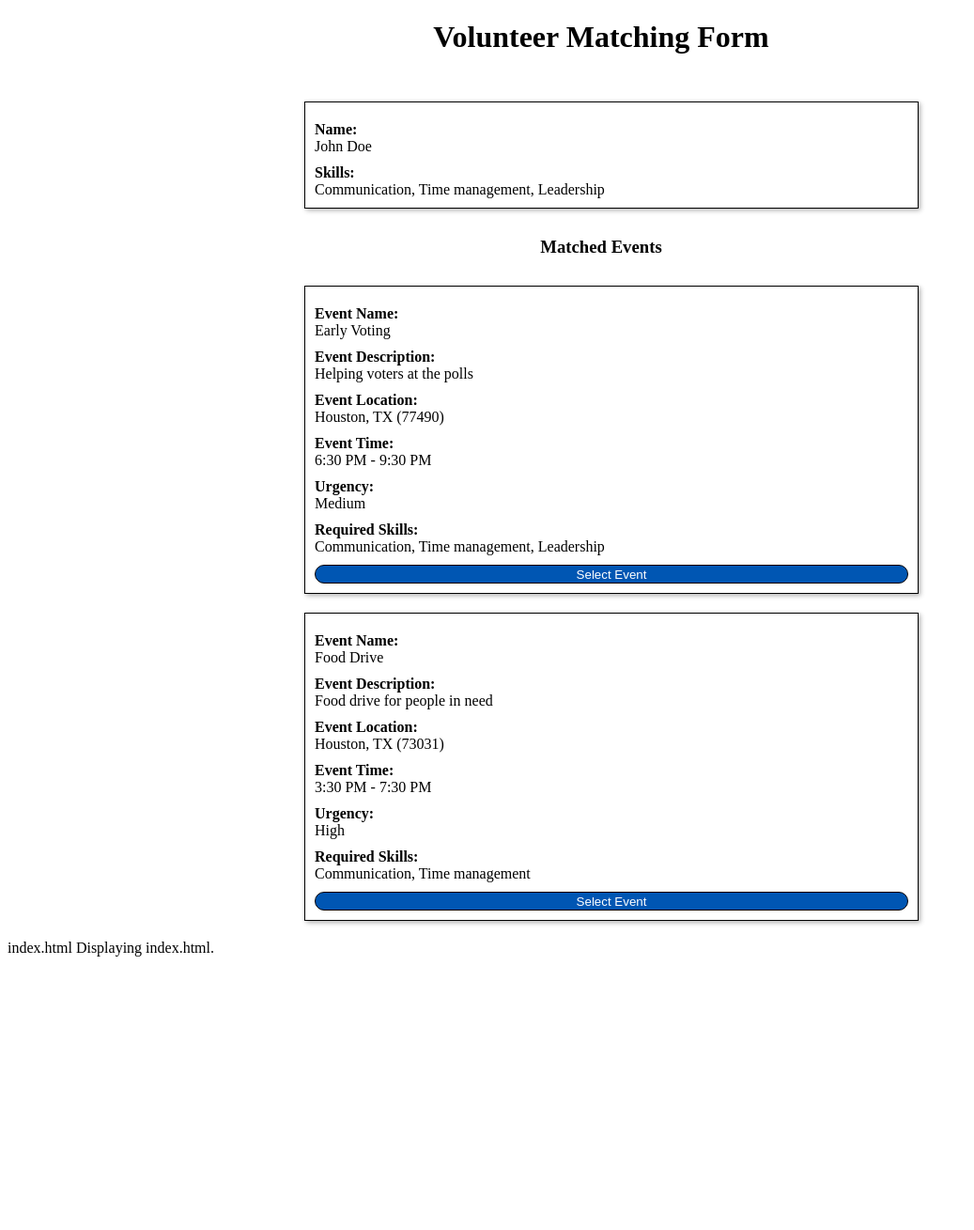
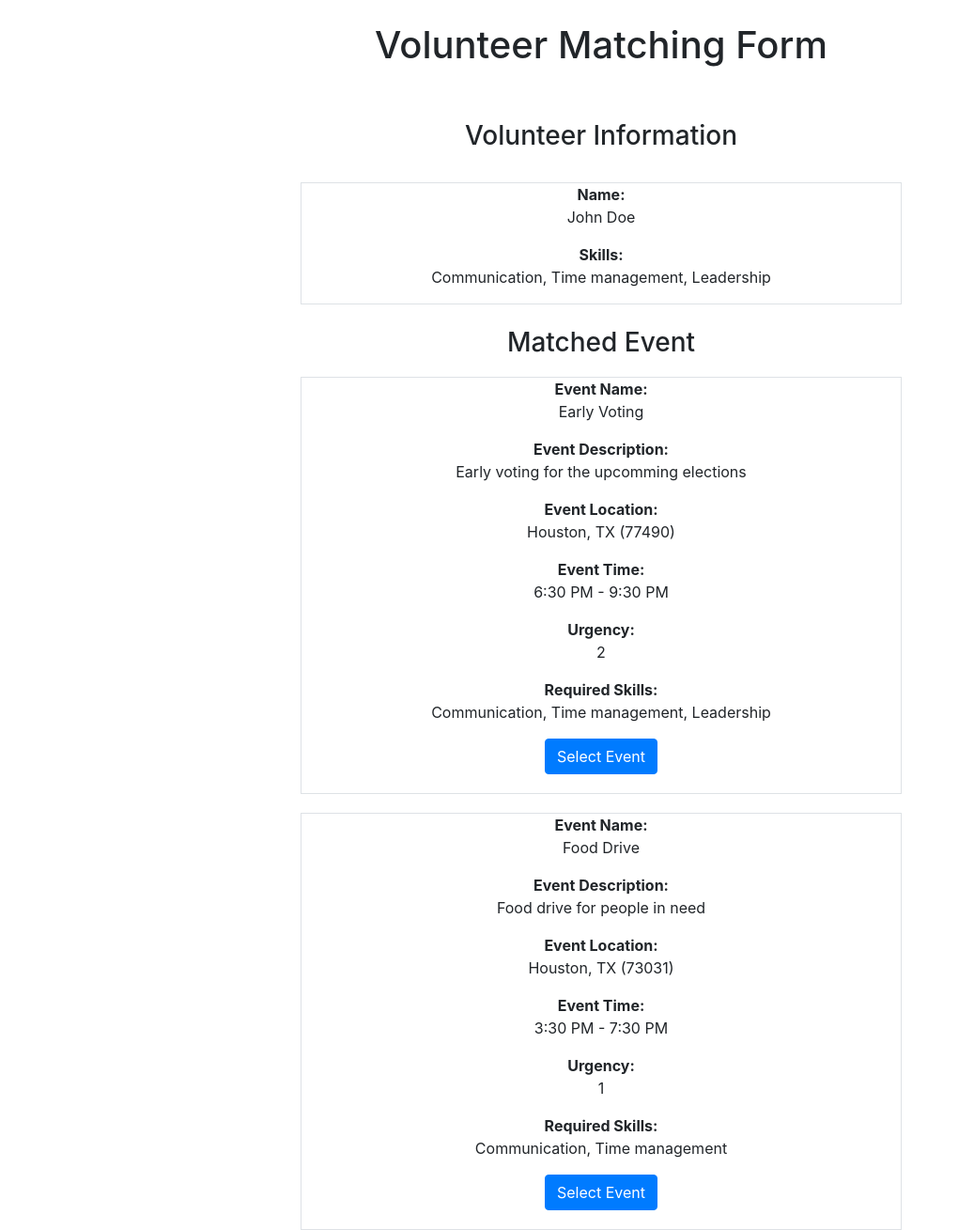
Before and after one commit to joeljoe222/Volunteer_Wizard, a Flask app: a page that uses app.py in a window 1280 px wide. Shown: the whole page at 94% size, without its empty margins (0-1037 px from the left). Before the commit the page ends 1018 px from the top, so only its background shows below. Run offline with Flask 3, Linux system fonts and the light colour scheme.

Commit message:
Changed current to bootstrap and updated app file with new file names. Deleted old html and css files

```diff
--- a/app.py
+++ b/app.py
@@ -62,14 +62,14 @@ def notificationManager():
 
 @app.route("/Volunteer matching form")
 def volunteerMatching():
-    return render_template("volunteer.html")
+    return render_template("volunteerMatching.html")
 
 @app.route("/Admin volunteer matching form")
 def adminMatching():
-    return render_template("admin.html")
+    return render_template("adminMatching.html")
 
 @app.route("/Volunteer history")
-def adminMatching():
+def volunteerHistory():
     return render_template("history.html")
 
 if __name__ == '__main__': app.run(host='0.0.0.0', debug=True) # starts server
--- a/matching-form/style.css
+++ /dev/null
@@ -1,57 +0,0 @@
-#main{
-    margin-bottom: 50px;
-    text-align: center;
-}
-body{
-    background-color:white
-}
-#name{
-    font-weight: bold;
-}
-hr{
-    border: 1px solid black;
-}
-.info-box {
-    border: 1px solid #000;
-    padding: 10px;
-    width: 50%;
-    margin: 20px;
-    box-shadow: 2px 2px 5px rgba(0,0,0,0.3);
-    margin-left: 25%;
-}
-.info-item {
-    display: grid;
-    text-align: left;
-    margin-top: 10px;
-}
-.info-item {
-    margin-right: 10px;
-}
-.view-button{
-    margin-top: 10px;
-    border: 1px solid black;
-    border-radius: 10px;
-    width: auto;
-    background-color: #0056b3;
-    color: white;
-    height: 20px;
-    text-decoration: none;
-    text-align: center;
-}
-#second-title{
-    text-align: center;
-    margin: 30px;
-}
-.event-box {
-    border: 1px solid #000;
-    padding: 10px;
-    width: 50%;
-    margin: 20px;
-    box-shadow: 2px 2px 5px rgba(0,0,0,0.3);
-    margin-left: 25%;
-}
-.event-info {
-    display: grid;
-    text-align: left;
-    margin-top: 10px;
-}
--- a/templates/volunteer.html
+++ /dev/null
@@ -1,89 +0,0 @@
-<!DOCTYPE html>
-<html lang="en">
-<head>
-    <meta charset="UTF-8">
-    <meta name="viewport" content="width=device-width, initial-scale=1.0">
-    <title>Maching Form</title>
-    <link rel="stylesheet" href="./style.css" />
-</head>
-<body>
-    <div id="main">
-    <h1>Volunteer Matching Form</h1>
-    </div>
-
-    <div class="info-box">
-        <div class="info-item">
-            <b>Name:</b>
-            <span>John Doe</span>
-        </div>
-        <div class="info-item">
-            <b>Skills:</b>
-            <span id="skill-info">Communication, Time management, Leadership</span>
-        </div>
-    </div>
-
-    <div id="second-title">
-        <h3>Matched Events</h3>
-    </div>
-    <div class="event-box">
-        <div class="event-info">
-            <b>Event Name:</b>
-            <span>Early Voting</span>
-        </div>
-        <div class="event-info">
-            <b>Event Description:</b>
-            <span>Helping voters at the polls</span>
-        </div>
-        <div class="event-info">
-            <b>Event Location:</b>
-            <span id="skill-info">Houston, TX (77490)</span>
-        </div>
-        <div class="event-info">
-            <b>Event Time:</b>
-            <span id="skill-info">6:30 PM - 9:30 PM</span>
-        </div>
-        <div class="event-info">
-            <b>Urgency:</b>
-            <span id="skill-info">Medium</span>
-        </div>
-        <div class="event-info">
-            <b>Required Skills:</b>
-            <span id="skill-info">Communication, Time management, Leadership</span>
-            <button class="view-button">Select Event</button>
-        </div>
-    </div>
-</div>
-<div class="event-box">
-    <div class="event-info">
-        <b>Event Name:</b>
-        <span>Food Drive</span>
-    </div>
-    <div class="event-info">
-        <b>Event Description:</b>
-        <span>Food drive for people in need</span>
-    </div>
-    <div class="event-info">
-        <b>Event Location:</b>
-        <span id="skill-info">Houston, TX (73031)</span>
-    </div>
-    <div class="event-info">
-        <b>Event Time:</b>
-        <span id="skill-info">3:30 PM - 7:30 PM</span>
-    </div>
-    <div class="event-info">
-        <b>Urgency:</b>
-        <span id="skill-info">High</span>
-    </div>
-    <div class="event-info">
-        <b>Required Skills:</b>
-        <span id="skill-info">Communication, Time management</span>
-        <button class="view-button">Select Event</button>
-    </div>
-</div>
-
-
-</body>
-</html>
-
-index.html
-Displaying index.html.
--- /dev/null
+++ b/templates/volunteerMatching.html
@@ -0,0 +1,80 @@
+<!DOCTYPE html>
+<html lang="en">
+<head>
+    <meta charset="UTF-8">
+    <meta name="viewport" content="width=device-width, initial-scale=1.0">
+    <title>Volunteer History</title>
+    <link rel="stylesheet" href="https://cdn.jsdelivr.net/npm/bootstrap@4.4.1/dist/css/bootstrap.min.css" integrity="sha384-Vkoo8x4CGsO3+Hhxv8T/Q5PaXtkKtu6ug5TOeNV6gBiFeWPGFN9MuhOf23Q9Ifjh" crossorigin="anonymous">
+    <style>
+
+
+    </style>
+  </head>
+<body>
+    <div class="container">
+        <br>
+          <h1 class="text-center">Volunteer Matching Form</h1>
+        <br>
+    </div>
+
+    <div class="container">
+        <br>
+          <h3 class="text-center">Volunteer Information</h3>
+        <br>
+    </div>
+
+    <div class="text-center border" style="width: 50%; margin-left: 25%;">
+        <b>Name:</b>
+        <p>John Doe</p>
+        <b>Skills:</b>
+        <p>Communication, Time management, Leadership</p>
+      </div>
+
+
+      <div class="container">
+        <br>
+          <h3 class="text-center">Matched Event</h3>
+      </div>
+
+      <div class="text-center border" style="width: 50%; margin-left: 25%; margin-top: 20px; padding-bottom: 20px;">
+        <b>Event Name:</b>
+        <p>Early Voting</p>
+        <b>Event Description:</b>
+        <p>Early voting for the upcomming elections</p>
+        <b>Event Location:</b>
+        <p>Houston, TX (77490)</p>
+        <b>Event Time:</b>
+        <p>6:30 PM - 9:30 PM</p>
+        <b>Urgency:</b>
+        <p>2</p>
+        <b>Required Skills:</b>
+        <p>Communication, Time management, Leadership</p>
+        <button type="button" class="btn btn-primary">Select Event</button>
+      </div>
+      <div class="text-center border" style="width: 50%; margin-left: 25%; margin-top: 20px; padding-bottom: 20px;">
+        <b>Event Name:</b>
+        <p>Food Drive</p>
+        <b>Event Description:</b>
+        <p>Food drive for people in need</p>
+        <b>Event Location:</b>
+        <p>Houston, TX (73031)</p>
+        <b>Event Time:</b>
+        <p>3:30 PM - 7:30 PM</p>
+        <b>Urgency:</b>
+        <p>1</p>
+        <b>Required Skills:</b>
+        <p>Communication, Time management</p>
+        <button type="button" class="btn btn-primary">Select Event</button>
+      </div>
+
+
+
+        </div>
+    </div>
+
+
+    <script src="https://code.jquery.com/jquery-3.4.1.slim.min.js" integrity="sha384-J6qa4849blE2+poT4WnyKhv5vZF5SrPo0iEjwBvKU7imGFAV0wwj1yYfoRSJoZ+n" crossorigin="anonymous"></script>
+    <script src="https://cdn.jsdelivr.net/npm/popper.js@1.16.0/dist/umd/popper.min.js" integrity="sha384-Q6E9RHvbIyZFJoft+2mJbHaEWldlvI9IOYy5n3zV9zzTtmI3UksdQRVvoxMfooAo" crossorigin="anonymous"></script>
+    <script src="https://cdn.jsdelivr.net/npm/bootstrap@4.4.1/dist/js/bootstrap.min.js" integrity="sha384-wfSDF2E50Y2D1uUdj0O3uMBJnjuUD4Ih7YwaYd1iqfktj0Uod8GCExl3Og8ifwB6" crossorigin="anonymous"></script>
+</body>
+</html>
```
Also changed, not shown: templates/admin.html (deleted, +0 -70 lines), templates/adminMatching.html (added, +70 -0 lines), templates/history.html (+44 -24 lines), volunteer-history/styles.css (deleted, +0 -44 lines).
